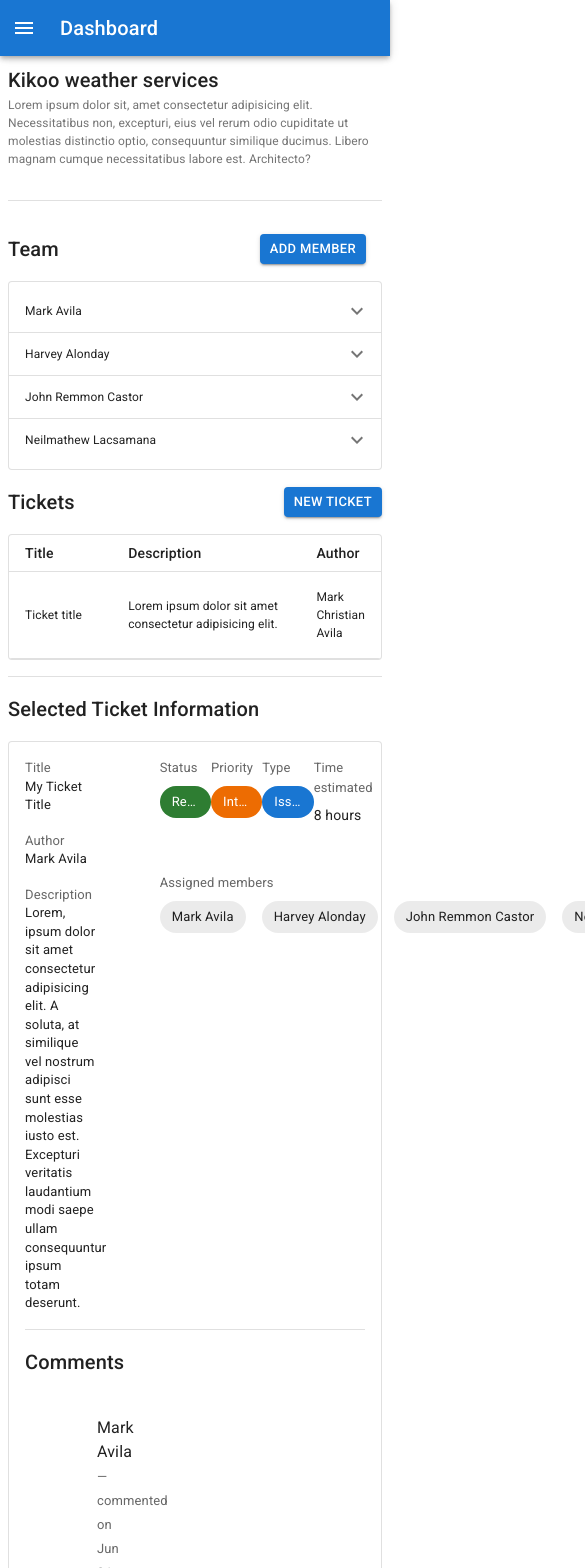
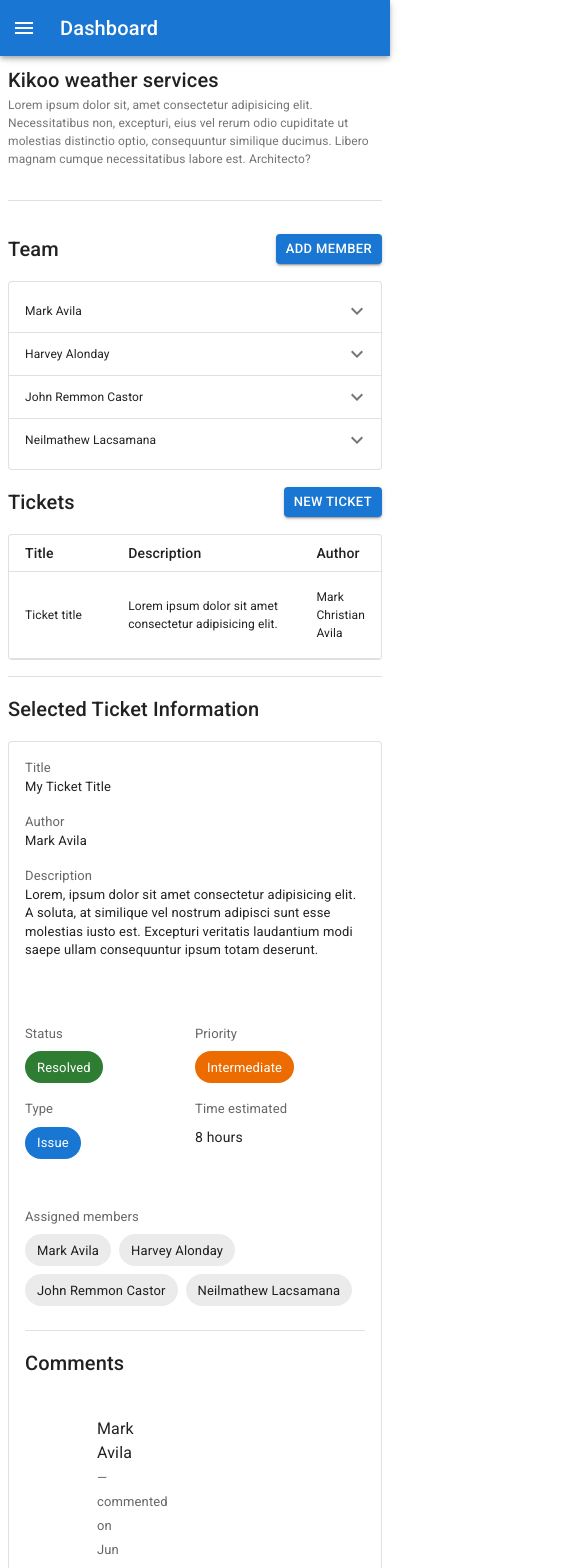
Before and after one commit to Mark-Avila/bugherd_frontend, a React (Vite) app: page /projects in a window 390 px wide. Shown: the top 1568 px of the page, 585 px wide, since content can reach past the window. Built offline with nearby package versions, Linux system fonts and the light colour scheme.

Commit message:
refactor: responsive ProjectTicketInfo

```diff
--- a/src/components/stateless/ProjectTicketAssigned.tsx
+++ b/src/components/stateless/ProjectTicketAssigned.tsx
@@ -1,4 +1,4 @@
-import { Box, Chip, Stack, Typography } from "@mui/material";
+import { Box, Chip, Typography } from "@mui/material";
 
 function ProjecTicketAssigned() {
   return (
@@ -6,12 +6,15 @@ function ProjecTicketAssigned() {
       <Typography color="text.secondary" fontSize="small">
         Assigned members
       </Typography>
-      <Stack direction="row" spacing={2} marginTop={1}>
+      <Box
+        sx={{ width: "100%", display: "flex", gap: 1, flexWrap: "wrap" }}
+        marginTop={1}
+      >
         <Chip label="Mark Avila" />
         <Chip label="Harvey Alonday" />
         <Chip label="John Remmon Castor" />
         <Chip label="Neilmathew Lacsamana" />
-      </Stack>
+      </Box>
     </Box>
   );
 }
--- a/src/components/stateless/ProjectTicketDetails.tsx
+++ b/src/components/stateless/ProjectTicketDetails.tsx
@@ -2,8 +2,16 @@ import { Grid, Typography, Chip, Box } from "@mui/material";
 
 function ProjectTicketDetails() {
   return (
-    <Grid container>
-      <Grid item xs={3}>
+    <Grid
+      container
+      sx={{
+        rowGap: {
+          xs: 2,
+          lg: 0,
+        },
+      }}
+    >
+      <Grid item xs={6} md={3}>
         <Typography fontSize="small" color="text.secondary">
           Status
         </Typography>
@@ -11,7 +19,7 @@ function ProjectTicketDetails() {
           <Chip label="Resolved" color="success" />
         </Box>
       </Grid>
-      <Grid item xs={3}>
+      <Grid item xs={6} md={3}>
         <Typography fontSize="small" color="text.secondary">
           Priority
         </Typography>
@@ -19,7 +27,7 @@ function ProjectTicketDetails() {
           <Chip label="Intermediate" color="warning" />
         </Box>
       </Grid>
-      <Grid item xs={3}>
+      <Grid item xs={6} md={3}>
         <Typography fontSize="small" color="text.secondary">
           Type
         </Typography>
@@ -27,7 +35,7 @@ function ProjectTicketDetails() {
           <Chip label="Issue" color="primary" />
         </Box>
       </Grid>
-      <Grid item xs={3}>
+      <Grid item xs={6} md={3}>
         <Typography fontSize="small" color="text.secondary">
           Time estimated
         </Typography>
--- a/src/components/stateless/ProjectTicketInfo.tsx
+++ b/src/components/stateless/ProjectTicketInfo.tsx
@@ -2,7 +2,7 @@ import { Paper, Grid, Stack, Divider, List } from "@mui/material";
 import PageSection from "./PageSection";
 import ProjectTicketIdentity from "./ProjectTicketIdentity";
 import ProjectTicketDetails from "./ProjectTicketDetails";
-import ProjecTicketAssigned from "./ProjectTicketAssigned";
+import ProjectTicketAssigned from "./ProjectTicketAssigned";
 import TicketCommentItem from "./TicketCommentItem";
 import TicketCommentInput from "./TicketCommentInput";
 
@@ -10,13 +10,13 @@ function ProjectTicketInfo() {
   return (
     <Paper variant="outlined" sx={{ padding: 2 }}>
       <Grid container spacing={8}>
-        <Grid item xs={4}>
+        <Grid item xs={12} lg={4}>
           <ProjectTicketIdentity />
         </Grid>
-        <Grid item xs={8}>
+        <Grid item xs={12} lg={8}>
           <Stack height="100%" direction="column" gap={6}>
             <ProjectTicketDetails />
-            <ProjecTicketAssigned />
+            <ProjectTicketAssigned />
           </Stack>
         </Grid>
       </Grid>
--- a/src/screens/Projects.tsx
+++ b/src/screens/Projects.tsx
@@ -34,7 +34,16 @@ function Projects() {
           <PageSection
             title="Team"
             action={
-              <Button sx={{ marginRight: 2 }} variant="contained" size="small">
+              <Button
+                sx={{
+                  marginRight: {
+                    xs: 0,
+                    lg: 2,
+                  },
+                }}
+                variant="contained"
+                size="small"
+              >
                 Add member
               </Button>
             }
```
